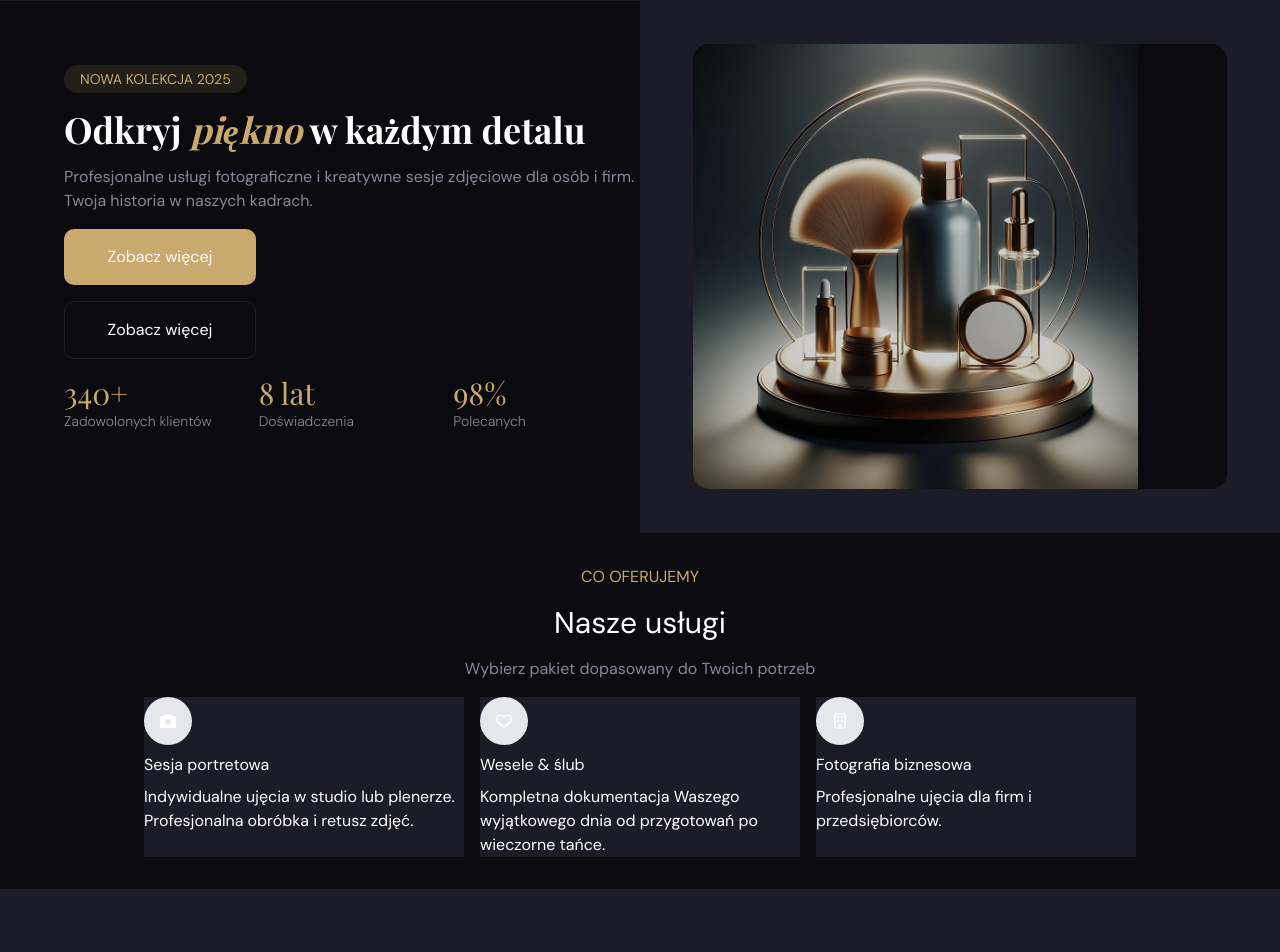
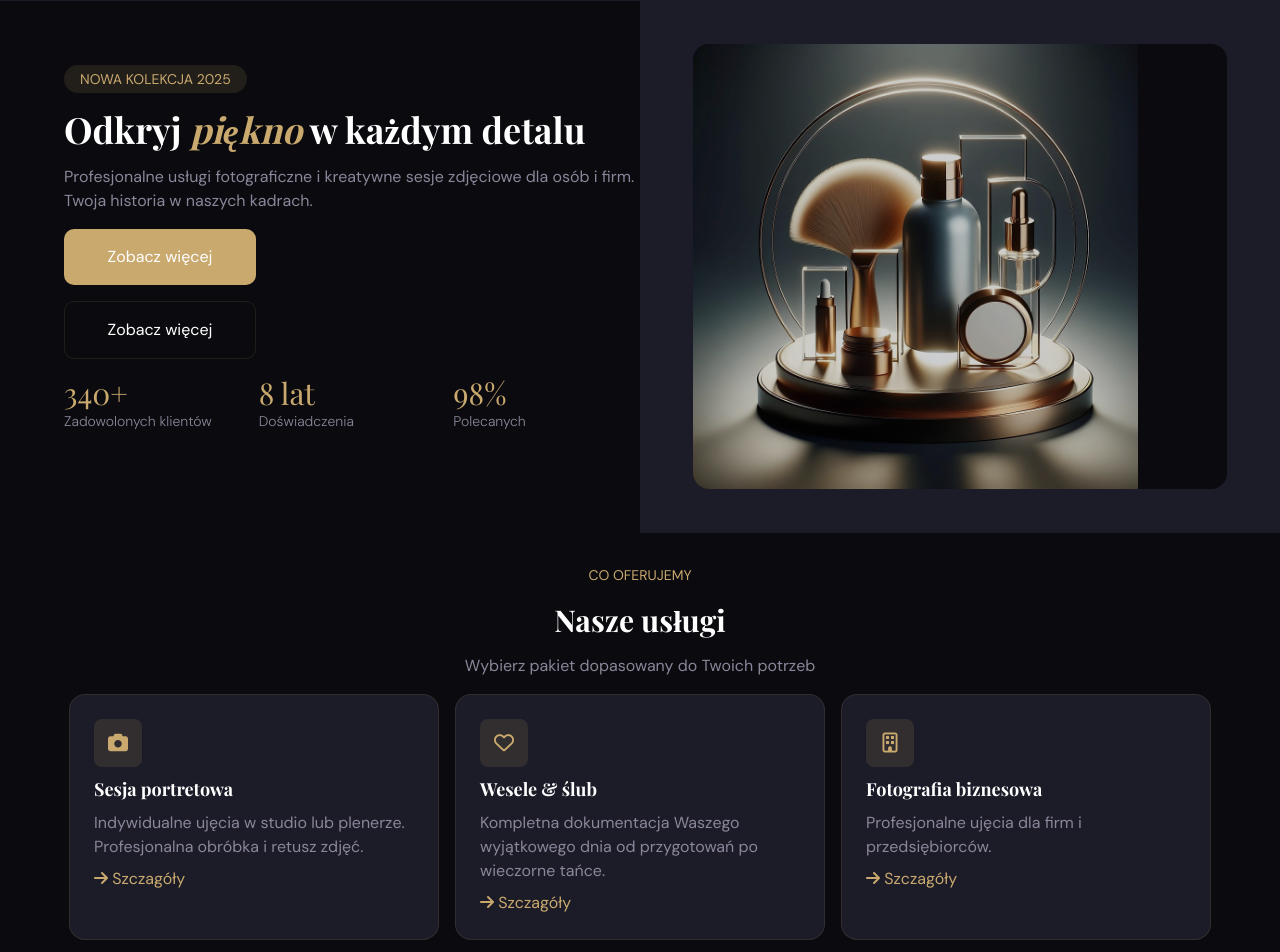
Before and after one commit to PrzemekBus/aurora-studio, a React (Vite) app in the folder AuroraStudio/: page / in a window 1280 px wide. Shown: the top 952 px of the page. Before the commit the page ends 889 px from the top, so only its background shows below. Built offline with nearby package versions, Linux system fonts and the light colour scheme; a web font is replaced by a local one.

Commit message:
add card compnent

```diff
--- a/AuroraStudio/src/components/about.jsx
+++ b/AuroraStudio/src/components/about.jsx
@@ -10,8 +10,8 @@ const cardData = [
 function About() {
   return (
     <section className="flex flex-col justify-items-center items-center gap-4 bg-bg-primary py-8">
-      <p className="uppercase text-accent">Co oferujemy</p>
-      <h2 className="text-3xl">Nasze usługi</h2>
+      <p className="uppercase text-accent text-[0.875rem]">Co oferujemy</p>
+      <h2 className="text-3xl font-serif font-bold">Nasze usługi</h2>
       <p className="text-text-muted">Wybierz pakiet dopasowany do Twoich potrzeb</p>
       <div className="card-container flex flex-wrap gap-4">
         {cardData.map((card, index) => (
--- a/AuroraStudio/src/components/card.jsx
+++ b/AuroraStudio/src/components/card.jsx
@@ -1,11 +1,12 @@
 function Card({ index, icon, title, desc })  {
   return (
-    <div className="flex flex-col gap-2 w-max-1/4 bg-bg-tertiary" id={index}>
-      <div className="w-12 h-12 rounded-full bg-gray-200 flex items-center justify-center">
-        <i className={`${icon}`}></i>
+    <div className="flex flex-col gap-2 w-max-1/4 bg-bg-tertiary border border-accent-bg rounded-2xl p-6" id={index}>
+      <div className="w-12 h-12 rounded-md bg-accent-bg flex items-center justify-center">
+        <i className={`${icon} text-accent text-xl`}></i>
       </div>
-      <h3>{title}</h3>
-      <p className="max-w-xs">{desc}</p>
+      <h3 className="text-lg font-bold font-serif">{title}</h3>
+      <p className="text-text-muted max-w-xs">{desc}</p>
+      <a href="#" className="text-accent hover:underline w-fit"><i class="fa-solid fa-arrow-right"></i> Szczagóły</a>
     </div>
   )
 }
```
